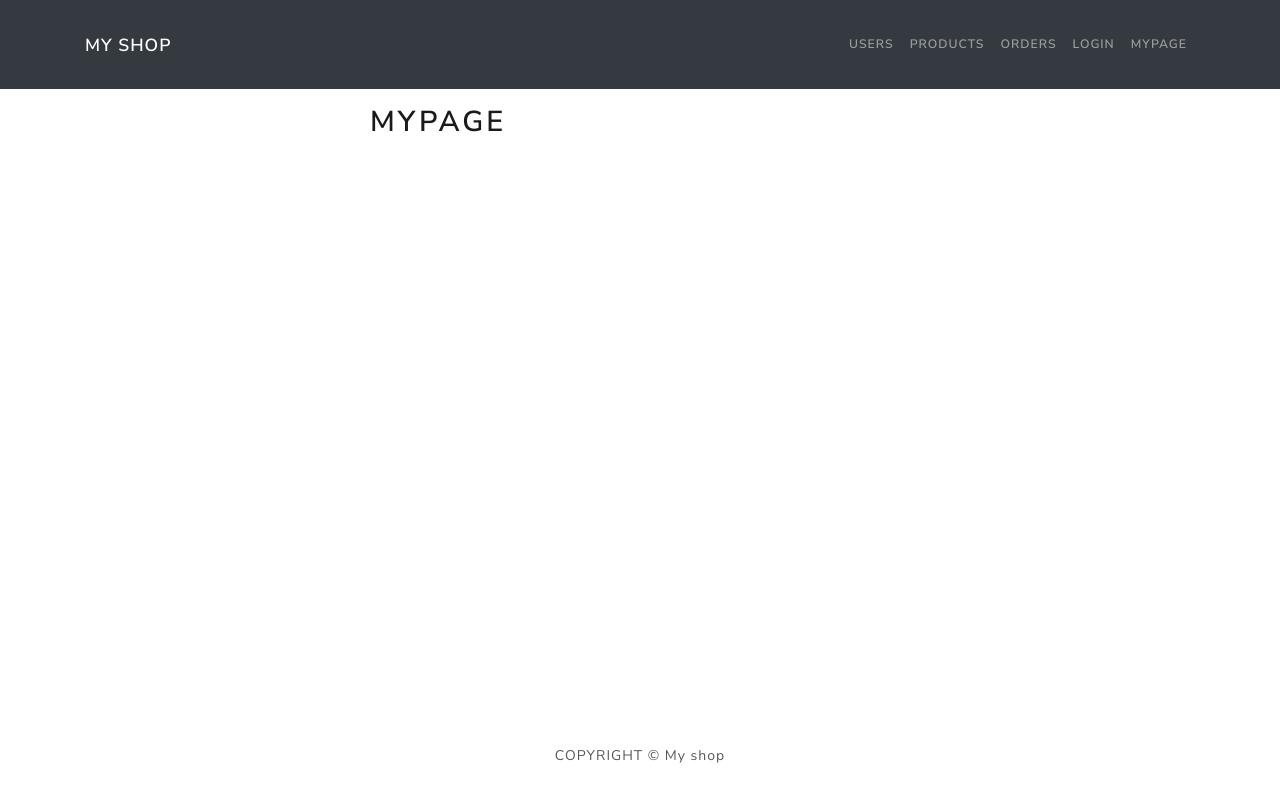
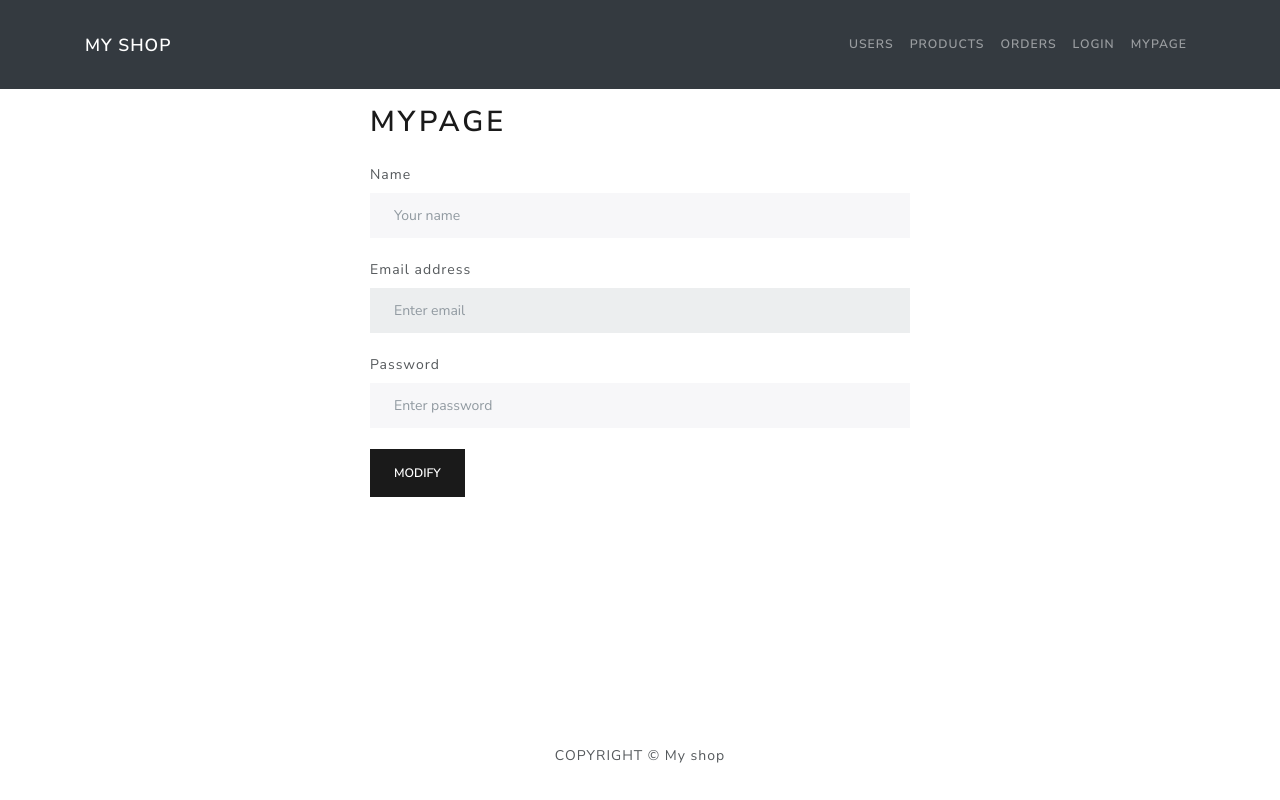
Before and after one commit to vuenos/react_edu, a React (Create React App) app: page /mypage in a window 1280 px wide. Built offline with nearby package versions, Linux system fonts and the light colour scheme; no server answers.

Commit message:
user profile update

```diff
--- a/src/screens/Mypage.js
+++ b/src/screens/Mypage.js
@@ -1,27 +1,55 @@
 import React, {useState, useEffect} from 'react';
 import axios from "axios";
 import {FormContainer} from "../components"
+import { Form, FormLabel, Button } from "react-bootstrap"
 
 const Mypage = () => {
 
-    const [profile, setProfile] = useState({});
+    const [name, setName] = useState("");
+    const [email, setEmail] = useState("");
+    const [password, setPassword] = useState("");
 
+    const token = localStorage.getItem('token');
+
+    const config = {
+        headers: {
+            Authorization: `Bearer ${token}`
+        }
+    }
+
+    const modifyHandler = async (e) => {
+        e.preventDefault();
+
+
+
+        const userInput = { name, email, password }
+
+        try {
+            const { data, status } = await axios.put("http://localhost:5000/api/users/profile", userInput, config)
+            if (status === 200) {
+                alert("Updated")
+
+            }
+
+        } catch (error) {
+            console.log(error.message)
+        }
+    }
 
 
     const getProfile = async () => {
 
-        const token = localStorage.getItem('token');
-        console.log(token);
 
-        const config = {
-            headers: {
-                Authorization: `Bearer ${token}`
-            }
-        }
+
+
 
           try {
               const { data } = await axios.get("http://localhost:5000/api/users/profile", config)
-              setProfile(data)
+
+              console.log(data)
+              setName(data.name)
+              setEmail(data.email)
+              setPassword(data.password)
           } catch (error) {
               //
               console.log(error.message)
@@ -36,8 +64,42 @@ const Mypage = () => {
     return (
         <FormContainer>
             <h1>Mypage</h1>
-            <p>{profile.name}</p>
-            <h1>{profile.email}</h1>
+            <div>
+                <Form onSubmit={modifyHandler}>
+                    <Form.Group controlId={"name"}>
+                        <FormLabel>Name</FormLabel>
+                        <Form.Control
+                            type={"text"}
+                            placeholder="Your name"
+                            value={name}
+                            onChange={(e) => setName(e.target.value)}
+                        />
+                    </Form.Group>
+                    <br />
+                    <Form.Group controlId={"email"}>
+                        <FormLabel>Email address</FormLabel>
+                        <Form.Control
+                            type="email"
+                            placeholder="Enter email"
+                            value={email}
+                            disabled
+                            onChange={(e) => setEmail(e.target.value)}
+                        />
+                    </Form.Group>
+                    <br />
+                    <Form.Group controlId={"password"}>
+                        <FormLabel>Password</FormLabel>
+                        <Form.Control
+                            type="password"
+                            placeholder="Enter password"
+                            value={password}
+                            onChange={(e) => setPassword(e.target.value)}
+                        />
+                    </Form.Group>
+                    <br />
+                    <Button type="submit" variant="primary">Modify</Button>
+                </Form>
+            </div>
         </FormContainer>
     );
 };
--- a/src/screens/Users.js
+++ b/src/screens/Users.js
@@ -1,6 +1,7 @@
 import React, { useState, useEffect } from 'react';
 import axios from "axios";
 import { Link } from "react-router-dom"
+import { FormContainer } from "../components"
 
 const Users = () => {
 
@@ -22,7 +23,7 @@ const Users = () => {
 
 
     return (
-        <div>
+        <FormContainer>
             <h1>Users</h1>
             <ul>
                 {users.map((user) => (
@@ -31,7 +32,7 @@ const Users = () => {
                     </li>
                 ))}
             </ul>
-        </div>
+        </FormContainer>
     );
 };
 
```
